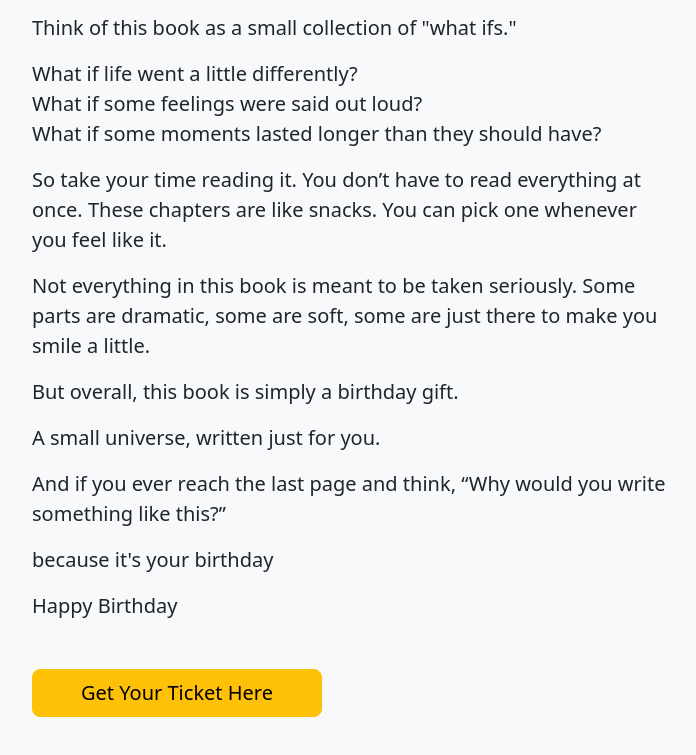
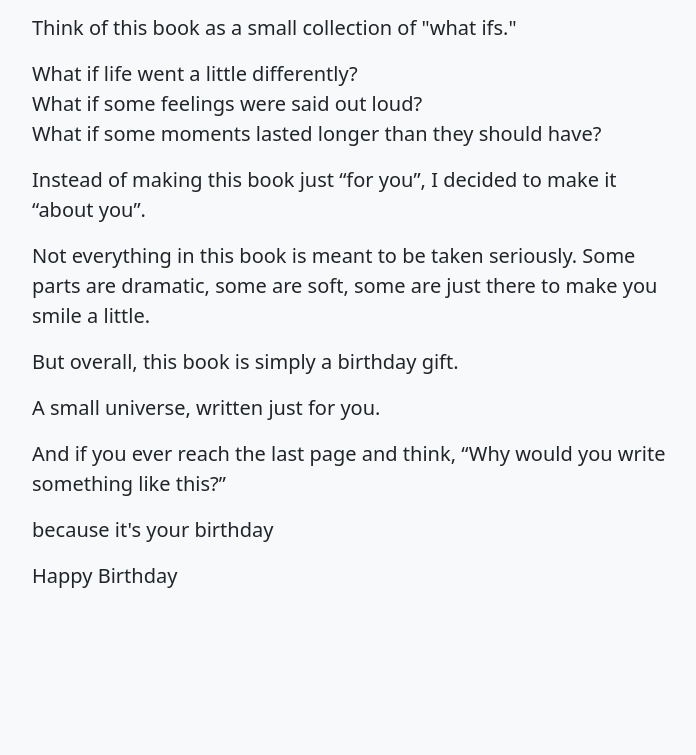
Before and after one commit to Ananda-Adi/Le-Vingt-Deuxieme, a plain HTML site: page index.html in a window 1280 px wide. Shown: the part 1057-1812 px from the top of the page, without its empty margins (525-1221 px from the left). After the commit the page ends 1744 px from the top, so only its background shows below. Drawn offline with nearby package versions, Linux system fonts and the light colour scheme.

Commit message:
Update index.html

```diff
--- a/index.html
+++ b/index.html
@@ -63,7 +63,7 @@
                     What if some moments lasted longer than they should have?
                 </p>
                 <p class="lead">
-                    So take your time reading it. You don’t have to read everything at once. These chapters are like snacks. You can pick one whenever you feel like it.
+                    Instead of making this book just “for you”, I decided to make it “about you”.
                 </p>
                 <p class="lead">
                     Not everything in this book is meant to be taken seriously. Some parts are dramatic, some are soft, some are just there to make you smile a little.
@@ -83,9 +83,9 @@
                 <p class="lead">
                     <b>Happy Birthday</b>
                 </p>
-                <div class="mt-5">
+                <!-- <div class="mt-5">
                     <a href="tiket.html" class="btn btn-warning btn-lg px-5">Get Your Ticket Here</a>
-                </div>
+                </div> -->
             </div>
         </div>
     </div>
```
